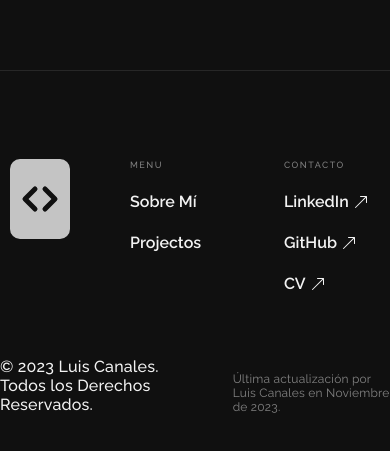
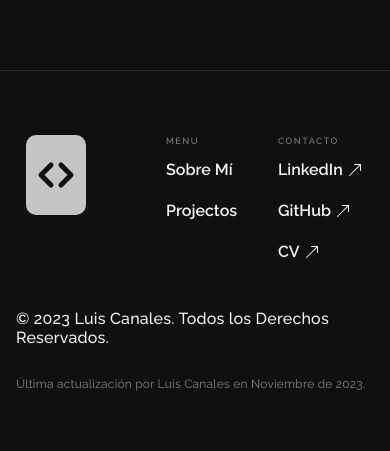
Before and after one commit to SnowDevLC/Portfolio, a React (Vite) app in the folder client/: page /projects in a window 390 px wide. Shown: the part 1219-1670 px from the top of the page. Built offline with nearby package versions, Linux system fonts and the light colour scheme.

Commit message:
fix(footer): responsive css

```diff
--- a/client/src/components/Card/Card.jsx
+++ b/client/src/components/Card/Card.jsx
@@ -4,12 +4,12 @@ import { BsArrowRight } from "react-icons/bs";
 
 export default function Card({project}) {
 
-    const {name, description, company, age, link, image} = project;
+    const {name, description, company, age, github, image} = project;
 
     return (
         <article className={style.cardOutline}>
             <div className={style.topLight}></div>
-            <a href={link} target="blank" className={`${style.card} ${style.inBlock}`}>
+            <a href={github} target="blank" className={`${style.card} ${style.inBlock}`}>
                 <div className={style.topLight}></div>
                 <div className={style.top}>
                     <div className={style.titleRow}>
--- a/client/src/components/Card/Card.module.css
+++ b/client/src/components/Card/Card.module.css
@@ -24,7 +24,6 @@
     height: 588px;
     grid-row-gap: 56px;
     background-image: linear-gradient(190deg, #252525, #101010);
-    color: #F2F2F2;
     border: 1px solid #3d3d3d;
     border-radius: 16px;
     flex-direction: column;
--- a/client/src/components/Footer/Footer.module.css
+++ b/client/src/components/Footer/Footer.module.css
@@ -24,7 +24,6 @@ footer {
 }
 
 .logo {
-    color: #f2f2f2;
     height: 80px;
     width: 80px;
     opacity: 0.8;
@@ -63,7 +62,6 @@ label {
     display: flex;
     justify-content: flex-start;
     align-items: center;
-    color: #f2f2f2;
     align-self: stretch;
     font-weight: 600;
 }
@@ -91,13 +89,72 @@ span {
 }
 
 
+@media screen and (max-width: 991px) {
+    footer {
+        padding-left: 48px;
+        padding-right: 48px;
+    }
+    .container {
+        width: 100%;
+    }
+    .containerLinks {
+        column-gap: 32px;
+    }
+    .links {
+        width: 80px;
+    }
+    .footerBottom {
+        column-gap: 30px;
+    }
+}
+
+@media screen and (max-width: 767px) {
+    footer {
+        padding: 48px 24px;
+    }
+    .footerBottom {
+        row-gap: 30px;
+        flex-direction: column;
+        align-items: flex-start;
+    }
+}
+
+@media screen and (max-width: 479px) {
+    footer {
+        padding: 64px 16px 48px;
+    }
+    .container {
+        row-gap: 48px;
+    }
+    /* .footerTop {
+        row-gap: 48px;
+        flex-direction: column;
+        align-items: flex-start;
+    }
+    .logo {
+        display: none;
+    } */
+    .containerLinks {
+        column-gap: 16px;
+    }
+    .links {
+        width: 96px;
+        row-gap: 12px;
+    }
+    .footerBottom {
+        flex-direction: column;
+        align-items: flex-start;
+    }
+}
+
+
 @media screen and (min-width: 1440px) {
     .container {
         width: 1044px;
     }
 }
 
-@media  screen and (min-width: 1920px) {
+@media screen and (min-width: 1920px) {
     footer {
         padding-top: 96px;
         padding-bottom: 96px;
--- a/client/src/components/NavBar/NavBar.module.css
+++ b/client/src/components/NavBar/NavBar.module.css
@@ -34,7 +34,6 @@
     text-decoration: none;
 }
 .logo {
-    color: #f2f2f2;
     height: 48px;
     width: 40px;
     justify-content: center;
@@ -51,7 +50,7 @@
 .textLogo {
     letter-spacing: 0;
     font-size: 20px;
-    font-weight: 500;
+    font-weight: 600;
     line-height: 20px;
 }
 .underTextLogo {
@@ -91,6 +90,7 @@
 .navToggle {
     width: 100px;
     height: 36px;
+    font-weight: 600;
     display: flex;
     text-align: center;
     border-radius: 18px;
@@ -121,6 +121,7 @@
 }
 .social {
     height: 48px;
+    font-weight: 600;
     column-gap: 4px;
     display: flex;
     justify-content: flex-start;
@@ -260,7 +261,7 @@
 }
 
 @media screen and (max-width: 350px) {
-    .logoBlock {
+    .navLeft {
         display: none;
     }
 }
--- a/client/src/index.css
+++ b/client/src/index.css
@@ -1,9 +1,11 @@
 :root {
   font-family: Raleway;
+  --main-bg-color: #101010;
+  --main-text-color: #F2F2F2;
 
   color-scheme: light dark;
-  color: #F2F2F2;
-  background-color: #101010;
+  color: var(--main-text-color);
+  background-color: var(--main-bg-color);
 
   font-synthesis: none;
   text-rendering: optimizeLegibility;
@@ -19,7 +21,7 @@
 
 a {
   text-decoration: none;
-  color: #F2F2F2;
+  color: var(--main-text-color);
 }
 
 h1, h2, h3, h4, h5, h6 {
--- a/client/src/views/About/About.module.css
+++ b/client/src/views/About/About.module.css
@@ -17,7 +17,7 @@
 .point {
     width: 10px;
     height: 10px;
-    background-color: #f2f2f2;
+    background-color: var(--main-text-color);
     border-radius: 50%;
     box-shadow: 0 0 20px #fff;
 }
@@ -77,7 +77,6 @@
 .card {
     height: 588px;
     background-color: rgba(0, 0, 0, 0.5);
-    color: #f2f2f2;
     border: 1px solid #3d3d3d;
     border-radius: 16px;
     position: relative;
```
